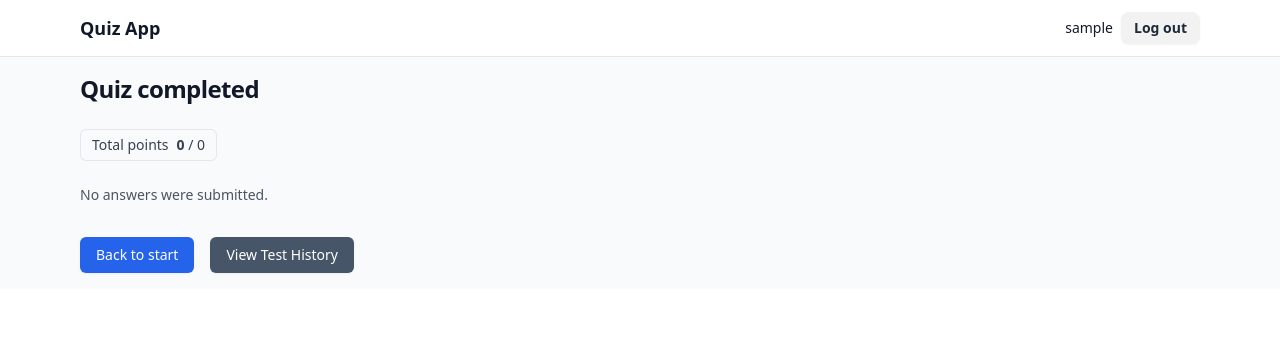
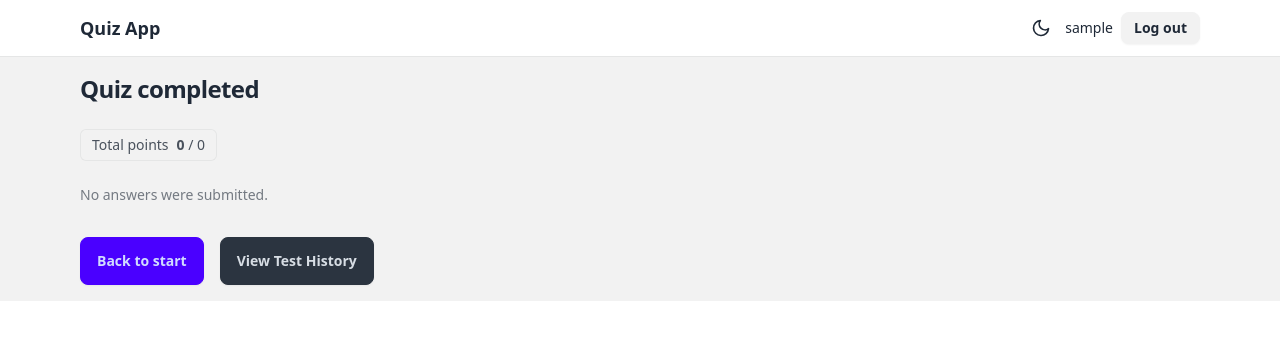
Before and after one commit to rutra8002/quizapp, a Flask app: page /end_screen in a window 1280 px wide. Shown: the top 340 px of the page. Run offline with Flask 3, Linux system fonts and the light colour scheme; the visitor is signed in with stand-in values (Sample User, id 1); tables that the repository leaves empty hold one stand-in row (values such as "Sample post"); some libraries are stand-ins or nearby versions.

Commit message:
black mode

```diff
--- a/templates/admin.html
+++ b/templates/admin.html
@@ -15,13 +15,13 @@
         title="Use letters, numbers, and underscores only; must start with a letter or underscore."
         spellcheck="false"
     >
-    <p class="mt-1 text-sm text-gray-500">Format: start with a letter or underscore, then letters, numbers, or underscores.</p>
+    <p class="mt-1 text-sm text-base-content/60">Format: start with a letter or underscore, then letters, numbers, or underscores.</p>
     <button type="submit" class="btn btn-primary mt-2">Create Table</button>
 </form>
 <h2 class="text-xl font-bold mb-4">Existing Tables</h2>
 <div class="grid grid-cols-1 md:grid-cols-2 lg:grid-cols-3 gap-4">
     {% for table_name in table_names %}
-        <div class="card shadow-lg bg-white">
+        <div class="card shadow-lg bg-base-100">
             <div class="card-body">
                 <h2 class="card-title">{{ table_name }}</h2>
                 <a href="{{ url_for('edit_table', table_name=table_name) }}" class="btn btn-primary mt-2">Edit Table</a>
--- a/templates/base.html
+++ b/templates/base.html
@@ -6,13 +6,32 @@
     <title>{% block title %}Quiz App{% endblock %}</title>
     <link href="https://cdn.jsdelivr.net/npm/daisyui@4.12.14/dist/full.min.css" rel="stylesheet" type="text/css" />
     <script src="https://cdn.tailwindcss.com"></script>
+    <script>
+        // Apply saved theme before paint to avoid a flash of the wrong theme
+        (function () {
+            const saved = localStorage.getItem('theme');
+            const theme = saved || (window.matchMedia('(prefers-color-scheme: dark)').matches ? 'dark' : 'light');
+            document.documentElement.setAttribute('data-theme', theme);
+        })();
+    </script>
     {% block head_extra %}{% endblock %}
 </head>
-<body class="bg-gray-50 text-gray-900">
-    <header class="border-b border-gray-200 bg-white">
+<body class="bg-base-200 text-base-content">
+    <header class="border-b border-base-300 bg-base-100">
         <div class="mx-auto flex max-w-6xl items-center justify-between px-4 py-3">
             <a href="{{ url_for('index') }}" class="text-lg font-semibold">Quiz App</a>
             <div class="flex items-center gap-2">
+                <button id="theme-toggle" type="button" class="btn btn-sm btn-ghost btn-circle" aria-label="Toggle dark mode">
+                    <!-- Sun icon (shown in dark mode, click to go light) -->
+                    <svg id="theme-icon-sun" xmlns="http://www.w3.org/2000/svg" class="h-5 w-5 hidden" viewBox="0 0 24 24" fill="none" stroke="currentColor" stroke-width="2" stroke-linecap="round" stroke-linejoin="round">
+                        <circle cx="12" cy="12" r="4"></circle>
+                        <path d="M12 2v2M12 20v2M4.93 4.93l1.41 1.41M17.66 17.66l1.41 1.41M2 12h2M20 12h2M6.34 17.66l-1.41 1.41M19.07 4.93l-1.41 1.41"></path>
+                    </svg>
+                    <!-- Moon icon (shown in light mode, click to go dark) -->
+                    <svg id="theme-icon-moon" xmlns="http://www.w3.org/2000/svg" class="h-5 w-5 hidden" viewBox="0 0 24 24" fill="none" stroke="currentColor" stroke-width="2" stroke-linecap="round" stroke-linejoin="round">
+                        <path d="M21 12.79A9 9 0 1 1 11.21 3 7 7 0 0 0 21 12.79z"></path>
+                    </svg>
+                </button>
                 {% if current_user %}
                     <span class="text-sm">{{ current_user.username }}</span>
                     <form action="{{ url_for('logout') }}" method="post" class="inline">
@@ -48,5 +67,34 @@
 
         {% block content %}{% endblock %}
     </main>
+
+    <script>
+        (function () {
+            const root = document.documentElement;
+            const sunIcon = document.getElementById('theme-icon-sun');
+            const moonIcon = document.getElementById('theme-icon-moon');
+            const toggleBtn = document.getElementById('theme-toggle');
+
+            function updateIcons(theme) {
+                if (theme === 'dark') {
+                    sunIcon.classList.remove('hidden');
+                    moonIcon.classList.add('hidden');
+                } else {
+                    moonIcon.classList.remove('hidden');
+                    sunIcon.classList.add('hidden');
+                }
+            }
+
+            updateIcons(root.getAttribute('data-theme'));
+
+            toggleBtn.addEventListener('click', function () {
+                const current = root.getAttribute('data-theme') === 'dark' ? 'dark' : 'light';
+                const next = current === 'dark' ? 'light' : 'dark';
+                root.setAttribute('data-theme', next);
+                localStorage.setItem('theme', next);
+                updateIcons(next);
+            });
+        })();
+    </script>
 </body>
 </html>
--- a/templates/edit_table.html
+++ b/templates/edit_table.html
@@ -13,7 +13,7 @@
 <h2 class="text-xl font-bold mb-4">Questions</h2>
 <div class="grid grid-cols-1 md:grid-cols-2 lg:grid-cols-3 gap-4">
     {% for question in questions %}
-        <div class="card shadow-lg bg-white">
+        <div class="card shadow-lg bg-base-100">
             <div class="card-body">
                 <h2 class="card-title">Question</h2>
                 <p>{{ question.question }}</p>
--- a/templates/error.html
+++ b/templates/error.html
@@ -3,13 +3,13 @@
 {% block title %}{{ status_code }} - {{ title }}{% endblock %}
 
 {% block content %}
-<div class="hero bg-white rounded-lg border border-gray-200">
+<div class="hero bg-base-100 rounded-lg border border-base-300">
     <div class="hero-content text-center py-12">
         <div class="max-w-xl">
 
             <h1 class="text-5xl font-bold mt-2">{{ status_code }}</h1>
             <h2 class="text-2xl font-semibold mt-3">{{ title }}</h2>
-            <p class="py-4 text-gray-600">{{ description }}</p>
+            <p class="py-4 text-base-content/60">{{ description }}</p>
             <div class="flex items-center justify-center gap-2">
                 <a href="{{ url_for('index') }}" class="btn btn-primary">Back to Home</a>
                 {% if not current_user %}
--- a/templates/index.html
+++ b/templates/index.html
@@ -12,7 +12,7 @@
 </div>
 <div class="grid grid-cols-1 md:grid-cols-2 lg:grid-cols-3 gap-4">
     {% for table_name in table_names %}
-        <div class="card shadow-lg bg-white">
+        <div class="card shadow-lg bg-base-100">
             <div class="card-body">
                 <h2 class="card-title">{{ table_name }}</h2>
                 <a href="{{ url_for('quiz', table_name=table_name) }}" class="btn btn-primary mt-2">Start Quiz</a>
--- a/templates/login.html
+++ b/templates/login.html
@@ -4,7 +4,7 @@
 
 {% block content %}
 <div class="mx-auto max-w-md">
-    <div class="card bg-white shadow">
+    <div class="card bg-base-100 shadow">
         <div class="card-body">
             <h1 class="card-title text-2xl">Login</h1>
             <form action="{{ url_for('login') }}" method="post" class="space-y-3">
--- a/templates/quiz.html
+++ b/templates/quiz.html
@@ -7,7 +7,7 @@
   <div class="badge badge-primary">Points: {{ total_points }} | Questions left {{ total_questions }}</div>
 </div>
 
-<div class="card shadow-lg bg-white">
+<div class="card shadow-lg bg-base-100">
   <div class="card-body">
     <h1 class="card-title text-2xl">Question</h1>
     <p class="mt-1">{{ question }}</p>
--- a/templates/quiz_completed.html
+++ b/templates/quiz_completed.html
@@ -9,7 +9,7 @@
 
 <section class="mb-6">
   <div class="flex flex-wrap items-center gap-3">
-    <div class="inline-flex items-center gap-2 rounded-md bg-gray-50 px-3 py-1.5 text-sm text-gray-700 ring-1 ring-inset ring-gray-200">
+    <div class="inline-flex items-center gap-2 rounded-md bg-base-200 px-3 py-1.5 text-sm text-base-content/80 ring-1 ring-inset ring-base-300">
       <span class="font-medium">Total points</span>
       <span class="font-medium"><strong>{{ total_points }}</strong> / {{ max_points }}</span>
     </div>
@@ -19,23 +19,23 @@
 {% if attempted_answers and attempted_answers|length > 0 %}
   <section>
     <h2 class="mb-3 text-lg font-medium">Your answers and scores</h2>
-    <div class="overflow-hidden rounded-lg border border-gray-200 bg-white shadow-sm">
-      <table class="min-w-full divide-y divide-gray-200">
-        <thead class="bg-gray-50">
+    <div class="overflow-hidden rounded-lg border border-base-300 bg-base-100 shadow-sm">
+      <table class="min-w-full divide-y divide-base-300">
+        <thead class="bg-base-200">
           <tr>
-            <th scope="col" class="w-[35%] px-4 py-3 text-left text-sm font-semibold text-gray-700">Question</th>
-            <th scope="col" class="w-[30%] px-4 py-3 text-left text-sm font-semibold text-gray-700">Your answer</th>
-            <th scope="col" class="w-[25%] px-4 py-3 text-left text-sm font-semibold text-gray-700">Reference</th>
-            <th scope="col" class="w-[10%] px-4 py-3 text-left text-sm font-semibold text-gray-700">Score</th>
+            <th scope="col" class="w-[35%] px-4 py-3 text-left text-sm font-semibold text-base-content/80">Question</th>
+            <th scope="col" class="w-[30%] px-4 py-3 text-left text-sm font-semibold text-base-content/80">Your answer</th>
+            <th scope="col" class="w-[25%] px-4 py-3 text-left text-sm font-semibold text-base-content/80">Reference</th>
+            <th scope="col" class="w-[10%] px-4 py-3 text-left text-sm font-semibold text-base-content/80">Score</th>
           </tr>
         </thead>
-        <tbody class="divide-y divide-gray-100 bg-white">
+        <tbody class="divide-y divide-base-300/60 bg-base-100">
           {% for item in attempted_answers %}
             <tr class="align-top">
-              <td class="px-4 py-3 text-sm text-gray-900">{{ item.question }}</td>
-              <td class="px-4 py-3 text-sm text-gray-700">{{ item.answer }}</td>
-              <td class="px-4 py-3 text-sm text-gray-700">{{ item.expected }}</td>
-              <td class="px-4 py-3 text-sm font-semibold text-gray-900">{{ item.score_label }}</td>
+              <td class="px-4 py-3 text-sm text-base-content">{{ item.question }}</td>
+              <td class="px-4 py-3 text-sm text-base-content/80">{{ item.answer }}</td>
+              <td class="px-4 py-3 text-sm text-base-content/80">{{ item.expected }}</td>
+              <td class="px-4 py-3 text-sm font-semibold text-base-content">{{ item.score_label }}</td>
             </tr>
           {% endfor %}
         </tbody>
@@ -43,16 +43,14 @@
     </div>
   </section>
 {% else %}
-  <p class="mt-2 text-sm text-gray-600">No answers were submitted.</p>
+  <p class="mt-2 text-sm text-base-content/60">No answers were submitted.</p>
 {% endif %}
 
 <div class="mt-8 flex gap-4">
-  <a class="inline-flex items-center rounded-md bg-blue-600 px-4 py-2 text-sm font-medium text-white shadow-sm hover:bg-blue-700 focus:outline-none focus:ring-2 focus:ring-blue-500 focus:ring-offset-2"
-     href="{{ url_for('index') }}">
+  <a class="btn btn-primary" href="{{ url_for('index') }}">
     Back to start
   </a>
-  <a class="inline-flex items-center rounded-md bg-slate-600 px-4 py-2 text-sm font-medium text-white shadow-sm hover:bg-slate-700 focus:outline-none focus:ring-2 focus:ring-slate-500 focus:ring-offset-2"
-     href="{{ url_for('test_history') }}">
+  <a class="btn btn-neutral" href="{{ url_for('test_history') }}">
     View Test History
   </a>
 </div>
--- a/templates/register.html
+++ b/templates/register.html
@@ -4,7 +4,7 @@
 
 {% block content %}
 <div class="mx-auto max-w-md">
-    <div class="card bg-white shadow">
+    <div class="card bg-base-100 shadow">
         <div class="card-body">
             <h1 class="card-title text-2xl">Register</h1>
             <form action="{{ url_for('register') }}" method="post" class="space-y-3">
```
Also changed, not shown: templates/attempt_details.html (+19 -19 lines), templates/test_history.html (+17 -17 lines).
